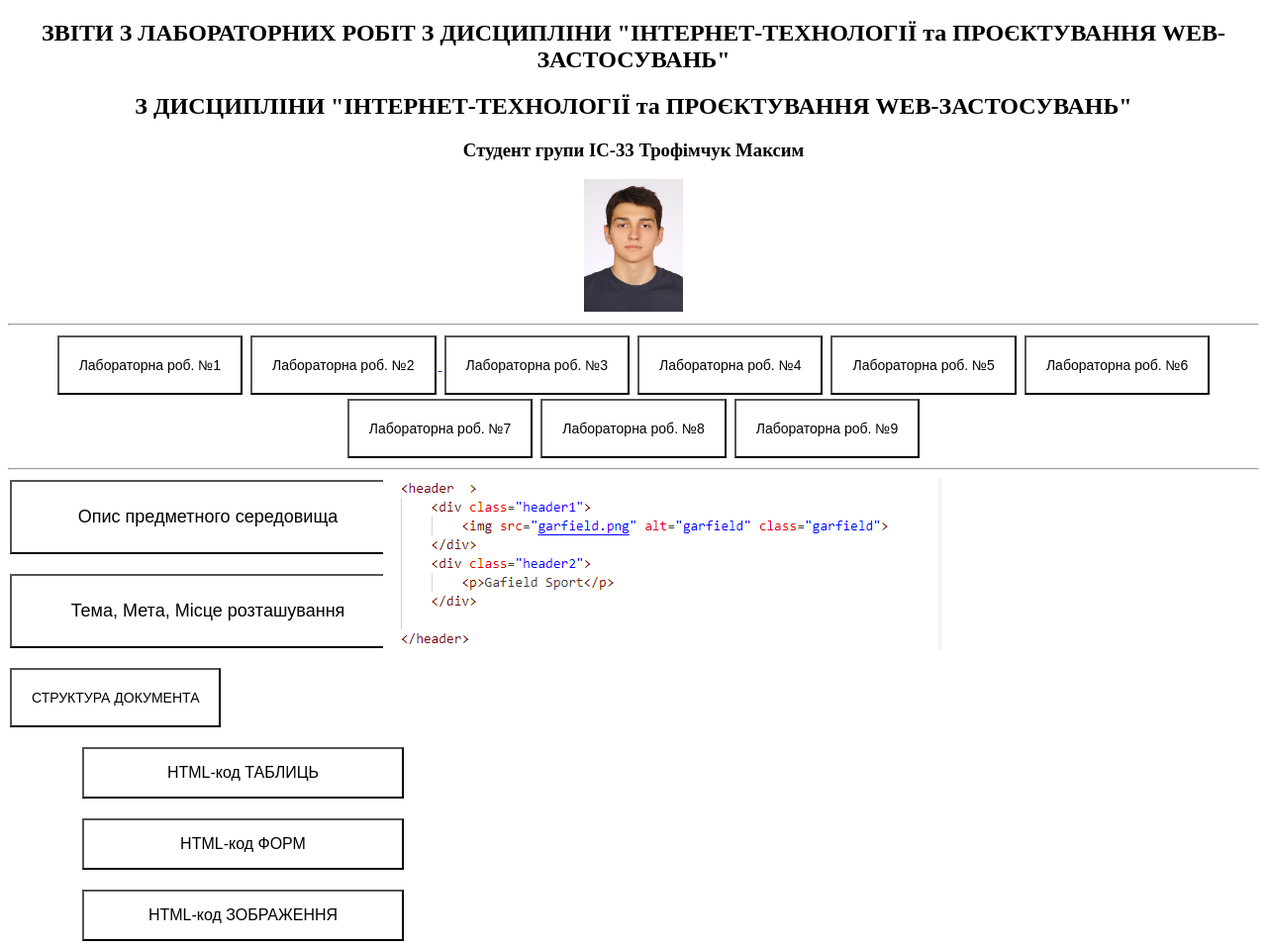
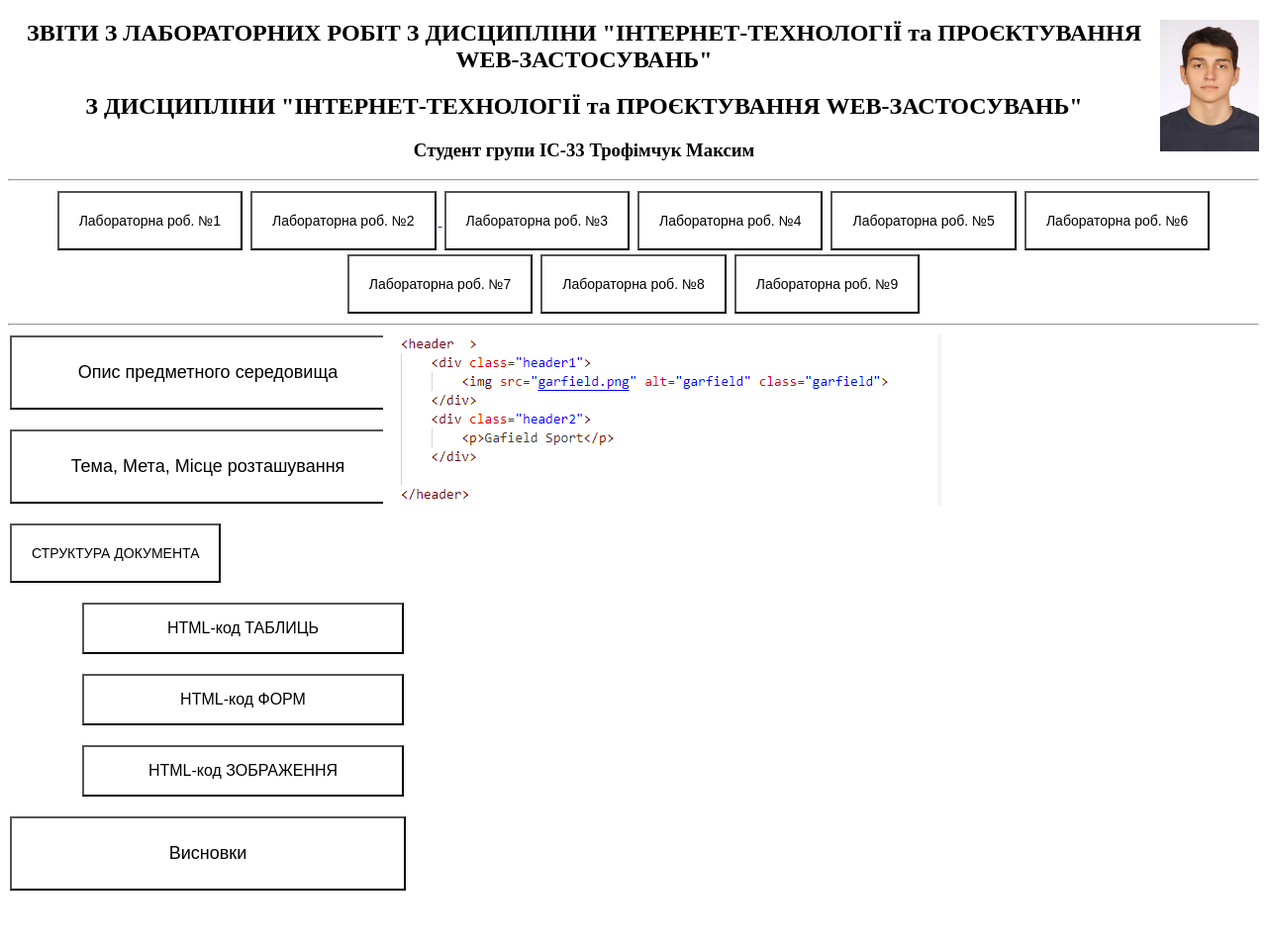
Before and after one commit to listerman29/lab11, a plain HTML site: page image.html in a window 1280 px wide. Shown: the top 956 px of the page at 99% size. After the commit the page ends 910 px from the top, so only its background shows below. Drawn offline with Linux system fonts and the light colour scheme.

Commit message:
Update image.html

```diff
--- a/image.html
+++ b/image.html
@@ -7,10 +7,11 @@
     <title>Zvit</title>
 </head>
 <body>
+    <img src="img/photo_2024-09-19_22-23-18.jpg" alt="" style="width: 100px; float: right; ">
     <h2><center>ЗВІТИ З ЛАБОРАТОРНИХ РОБІТ З ДИСЦИПЛІНИ "ІНТЕРНЕТ-ТЕХНОЛОГІЇ та ПРОЄКТУВАННЯ WEB-ЗАСТОСУВАНЬ"</center></h2>
     <h2><center>З ДИСЦИПЛІНИ "ІНТЕРНЕТ-ТЕХНОЛОГІЇ та ПРОЄКТУВАННЯ WEB-ЗАСТОСУВАНЬ"</center></h2>
     <h3><center>Cтудент групи ІС-33 Трофімчук Максим</center></h3>
-    <center><img src="img/photo_2024-09-19_22-23-18.jpg" alt="" style="width: 100px;"></center>
+
 
     <hr>
     <section class="sec-but">
```
